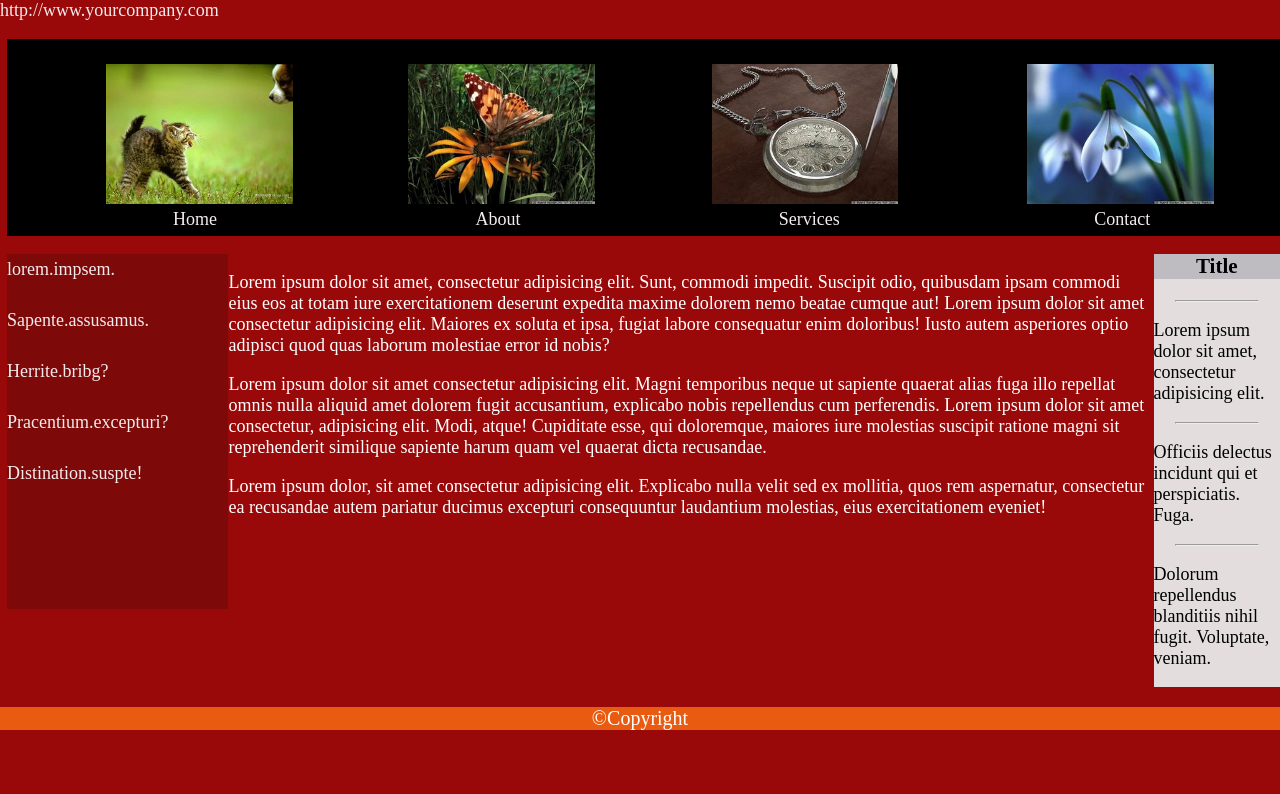
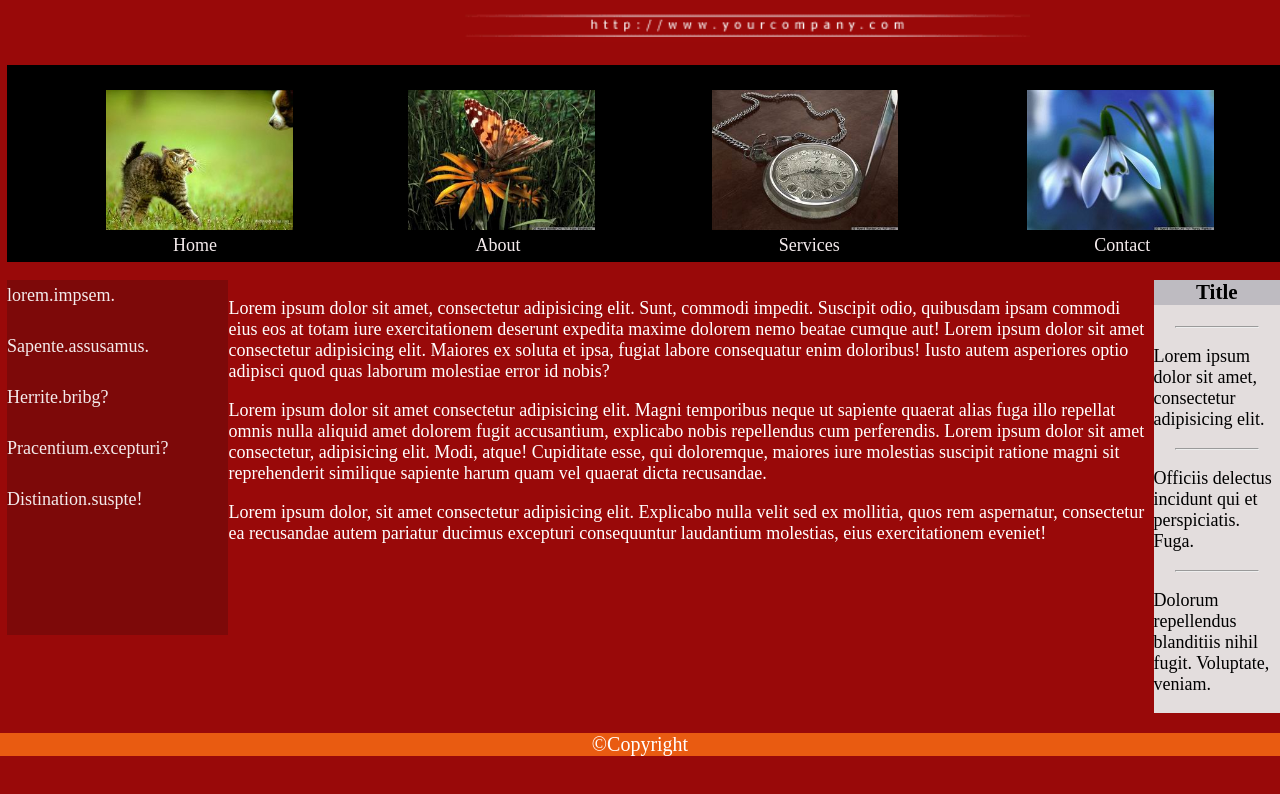
Before and after one commit to Dvaid0805/02_hard, a plain HTML site: page index.html in a window 1280 px wide. Drawn offline with Linux system fonts and the light colour scheme.

Commit message:
second commit

```diff
--- a/index.html
+++ b/index.html
@@ -11,7 +11,7 @@
     <header>
     <!--<div class="gradient"></div> -->
         <div class="module">
-            <a href="#">http://www.yourcompany.com</a>
+            <img src="./images/title.gif" alt="YourLogo">
         </div>
         <nav class="container">
             <ul class="nav">
--- a/styles/styles.css
+++ b/styles/styles.css
@@ -26,6 +26,11 @@ li{
     padding: 3px;
 }
 */
+.module img{
+    padding-left: 460px;
+    width: 570px;
+}
+
 .container{
     margin-left:7px;
 }
```
